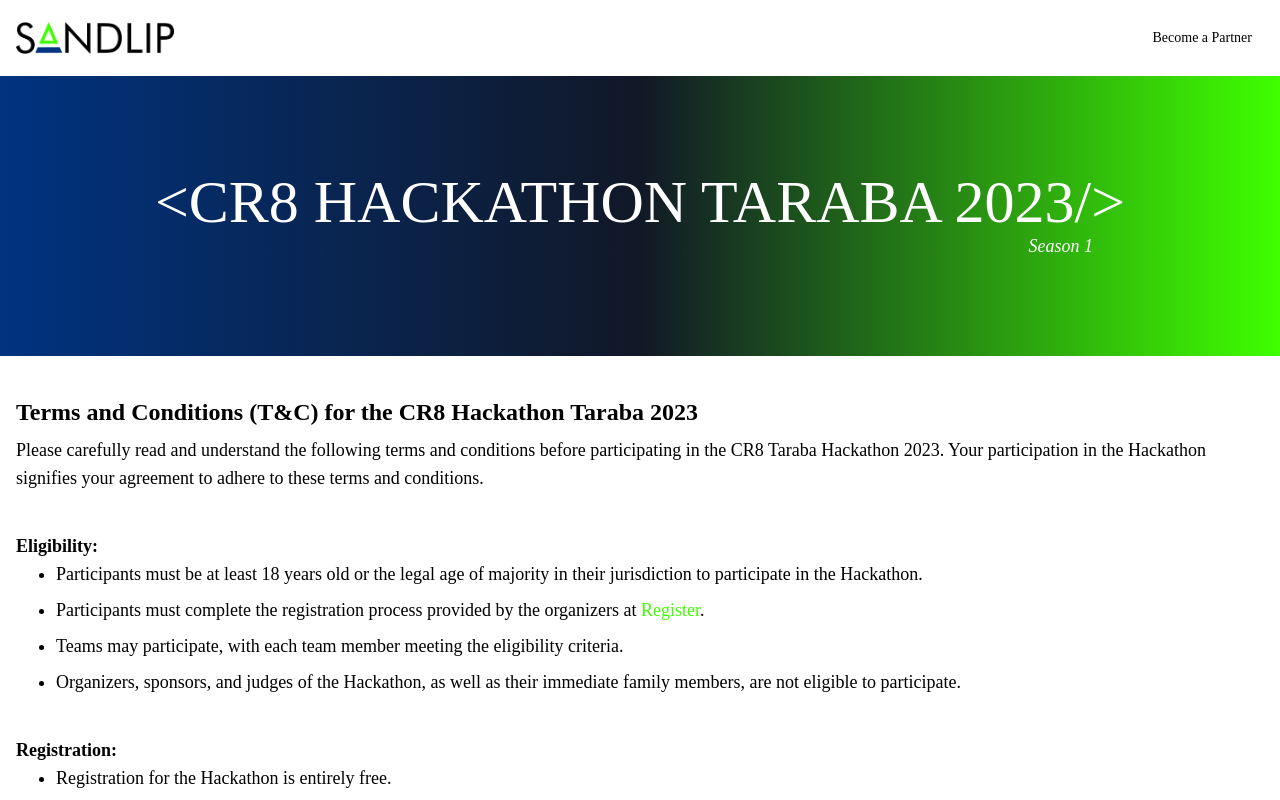
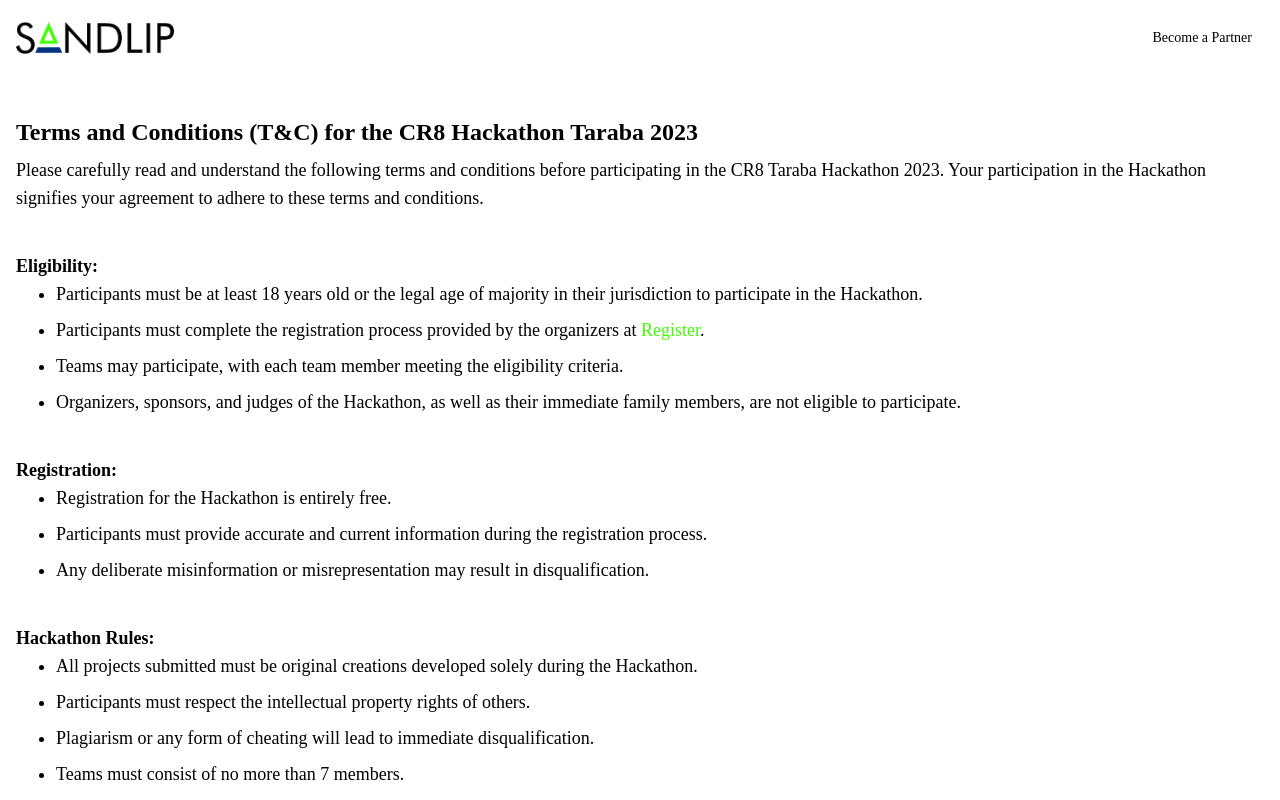
Before and after one commit to sandlip/techx, a React (Create React App) app: page /termscondition in a window 1280 px wide. Shown: the top 800 px of the page. Built offline with nearby package versions, Linux system fonts and the light colour scheme; a web font is replaced by a local one.

Commit message:
removed hero section from T&C page

```diff
--- a/src/page/TermsCondition.jsx
+++ b/src/page/TermsCondition.jsx
@@ -6,12 +6,6 @@ function TermsCondition() {
   return (
    	<>
    		<NavBar />
-			 	<section className="bg-gradient-to-r from-[#003380] via-gray-900 to-[#3fff00] text-white py-10 h-[35vh] flex justify-center items-center">
-					<div className="px-4">
-						<h1 className="text-4xl sm:text-6xl" > &lt;CR8 HACKATHON TARABA 2023/&gt; </h1>
-						<p className="text-right italic pr-8"> Season 1</p>
-					</div>
-      	</section>
     		<div className="parent-size py-10 sm:space-y-10 space-y-5">
 					<section className="space-y-2">
 						<h2 className="text-2xl font-semibold">Terms and Conditions (T&C) for the CR8 Hackathon Taraba 2023</h2>
```
Also changed, not shown: src/styles/tailwind.css.
